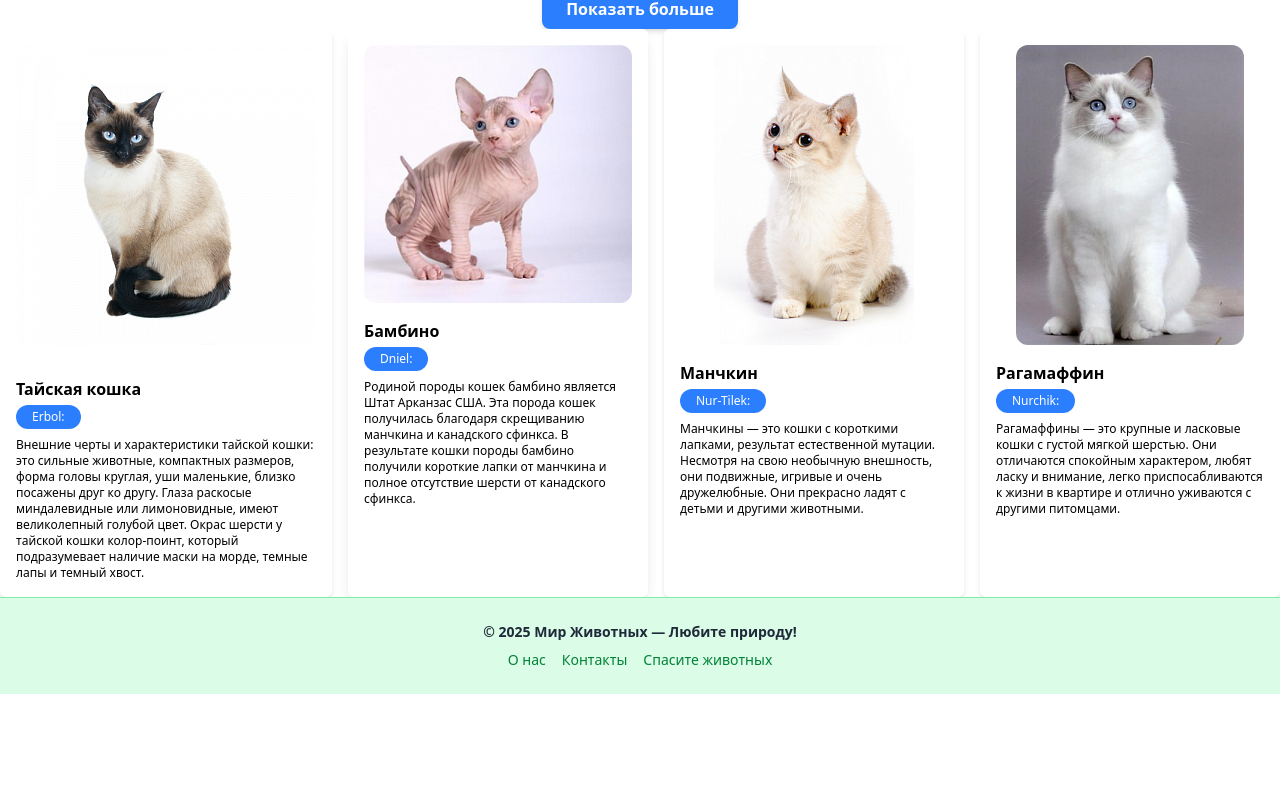
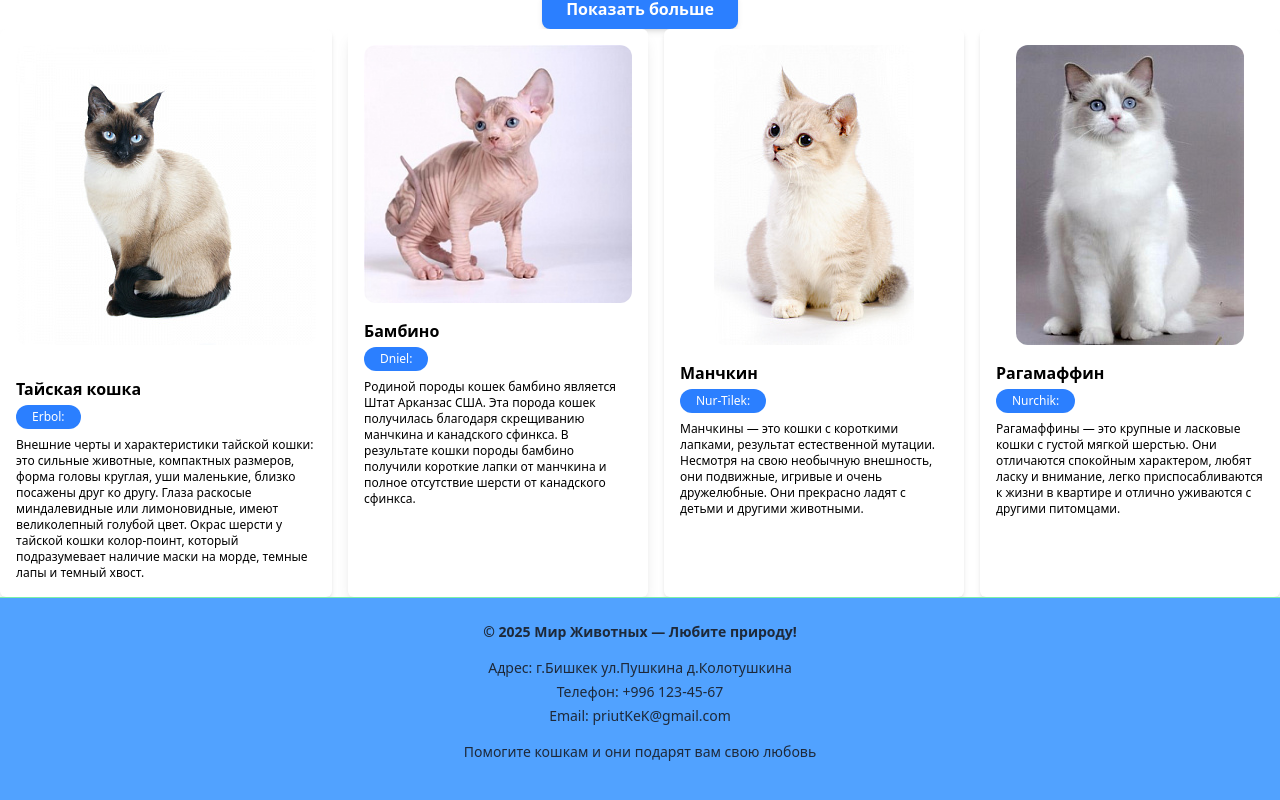
Before and after one commit to y2k7mm8/priut, a React (Vite) app: page / in a window 1280 px wide. Shown: the part 1259-2059 px from the top of the page. Before the commit the page ends 1953 px from the top, so only its background shows below. Built offline with nearby package versions, Linux system fonts and the light colour scheme.

Commit message:
footerer

```diff
--- a/package.json
+++ b/package.json
@@ -10,13 +10,13 @@
     "preview": "vite preview"
   },
   "dependencies": {
-    "@tailwindcss/vite": "^4.1.4",
     "react": "^19.1.0",
     "react-dom": "^19.1.0",
     "tailwindcss": "^4.1.4"
   },
   "devDependencies": {
     "@eslint/js": "^9.22.0",
+    "@tailwindcss/vite": "^4.1.4",
     "@types/react": "^19.0.10",
     "@types/react-dom": "^19.0.4",
     "@vitejs/plugin-react": "^4.4.1",
--- a/src/components/footer/Footer.jsx
+++ b/src/components/footer/Footer.jsx
@@ -1,16 +1,34 @@
-import React from 'react'
+import React from 'react';
 
 export const Footer = () => {
   return (
-    <footer class="bg-green-100 text-gray-800 py-6 border-t border-green-300">
-    <div class="container mx-auto px-4 text-center">
-      <p class="text-sm font-semibold">&copy; 2025 Мир Животных — Любите природу!</p>
-      <div class="mt-2 flex justify-center space-x-4 text-sm">
-        <a href="#" class="text-green-700 hover:underline">О нас</a>
-        <a href="#" class="text-green-700 hover:underline">Контакты</a>
-        <a href="#" class="text-green-700 hover:underline">Спасите животных</a>
+    <footer className="bg-blue-400 text-gray-800 py-6 border-t border-green-300">
+      <div className="container mx-auto px-4 text-center">
+        <p className="text-sm font-semibold">&copy; 2025 Мир Животных — Любите природу!</p>
+        <div className="mt-4 text-sm space-y-1">
+          <p className="text-black-700">Адрес: г.Бишкек ул.Пушкина д.Колотушкина</p>
+          <p className="text-black-700">Телефон: +996 123-45-67</p>
+          <p className="text-black-700">
+            Email: <a href="mailto:mirzoo@gmail.com" className="hover:underline">priutKeK@gmail.com</a>
+          </p>
+        </div>
+        <div className="mt-4 text-sm">
+          <a href="https://example.com/save-animals" target="_blank" rel="noopener noreferrer" className="text-black-700 hover:underline">
+            Помогите кошкам и они подарят вам свою любовь
+          </a>
+        </div>
+        <div className="social-icons mt-4">
+          <a href="https://t.me/твоя_ссылка" target="_blank" rel="noopener noreferrer" className="mr-4">
+            <i className="fab fa-telegram"></i>
+          </a>
+          <a href="https://instagram.com/твоя_ссылка" target="_blank" rel="noopener noreferrer" className="mr-4">
+            <i className="fab fa-instagram"></i>
+          </a>
+          <a href="https://wa.me/твоя_ссылка" target="_blank" rel="noopener noreferrer">
+            <i className="fab fa-whatsapp"></i>
+          </a>
+        </div>
       </div>
-    </div>
     </footer>
-  )
-}
+  );
+};
```
Also changed, not shown: 1 other file (tests, documents, lock files or other folders).
